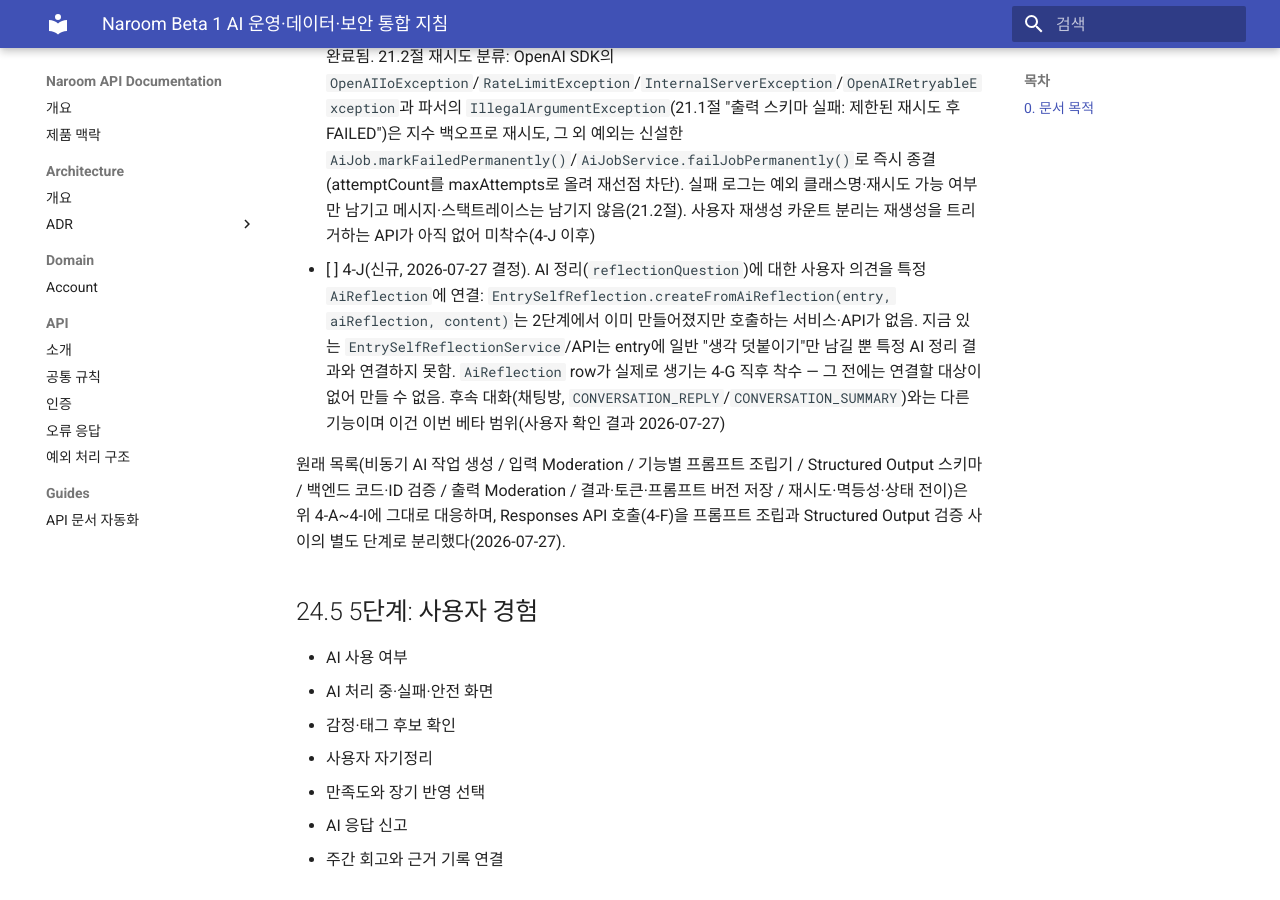
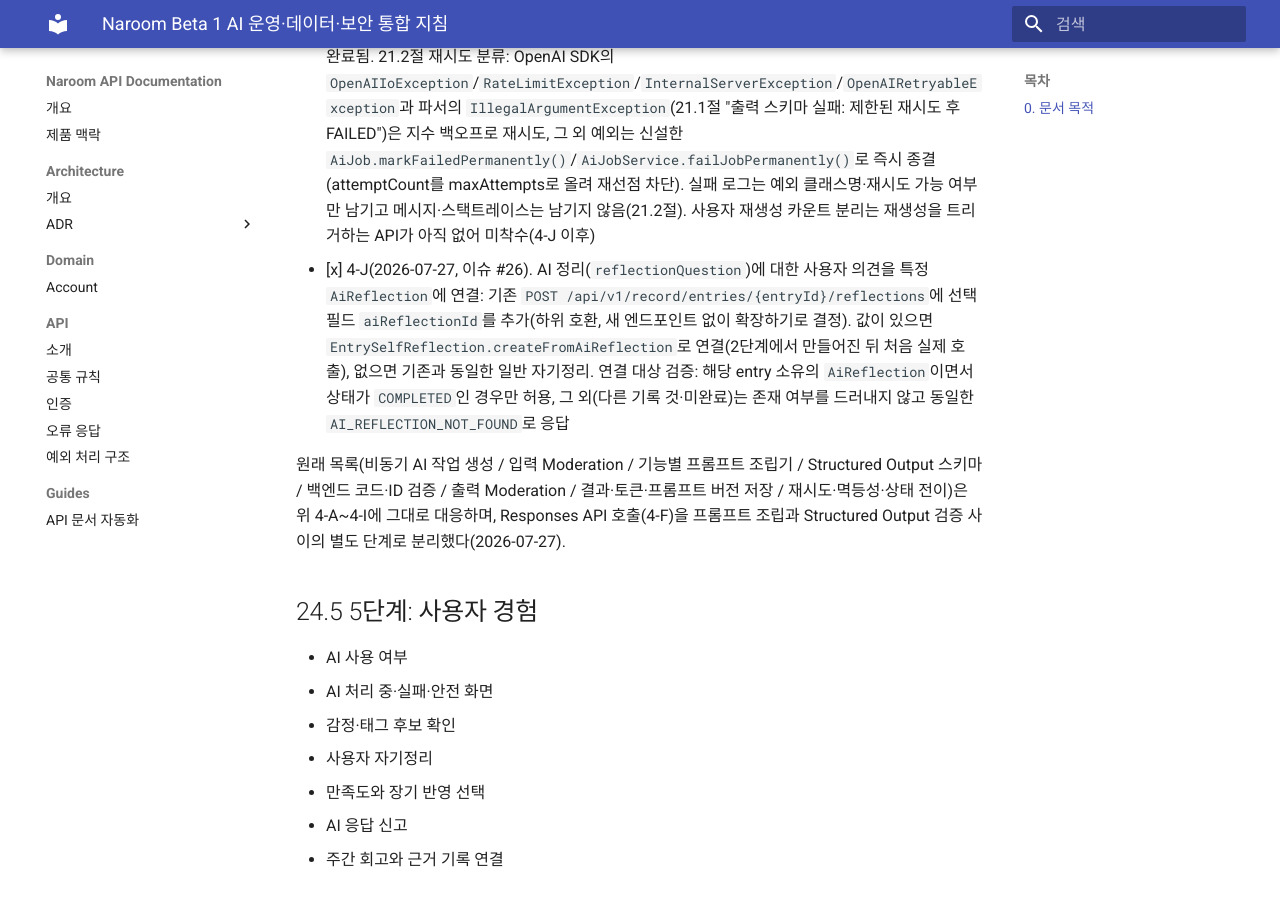
Before and after one commit to gvo-cheryl/narrom-api, an MkDocs documentation site: the page built from docs/api/ai-policy-architecture.md, in a window 1280 px wide and 900 px high, scrolled down 34398 px. Built offline with MkDocs 1.6.1 and Material for MkDocs 9.7.7, drawn with Linux system fonts in a browser that asks for light colours.

Commit message:
docs(ai): 4단계 파이프라인 4-J 완료 체크
관련: #20, #26

```diff
--- a/docs/api/ai-policy-architecture.md
+++ b/docs/api/ai-policy-architecture.md
@@ -1095,7 +1095,7 @@ OpenAI가 처리할 본문을 별도의 암호문 상태로 보내면 모델이
 - [x] 4-G. Structured Output 스키마 + 백엔드 코드·ID 검증(2026-07-27, 이슈 #26, ENTRY_REFLECTION만): `EntryReflectionSchema`로 실제 JSON Schema 정의(strict, 배열 maxItems=5). **문서 예시(emotionCandidates.code 등 영문 심볼)를 실제 데이터 모델에 맞게 조정** — Tag 엔티티에 코드 컬럼이 없어 모델이 태그 표시명(name)과 같은 표현으로 응답하게 하고 `normalizedName`으로 매칭. `EntryReflectionResponseParser`가 9.1절 백엔드 재검증 원칙을 구현: 신뢰도 0~1 범위 밖 후보 제외, 태그명은 V6 시딩된 SYSTEM 태그와 매칭(매칭 실패 시 9.3절대로 unmapped로 보관·자동 생성 안 함), evidenceEntryIds는 현재 회원 소유로 재확인(다른 회원 기록 ID는 조용히 제외), safetyStatus는 모델 자기보고 값으로만 취급(출력 안전 판정의 근거는 아님 - 그건 4-H가 담당)
 - [x] 4-H. 출력 Moderation + 결과 저장(2026-07-27, 이슈 #26, ENTRY_REFLECTION만): `EntryReflectionOutcomeService.persist()` 구현. 4-D의 `applyInputSafetyGrade`와 같은 방식으로 판정(실제 Moderation 호출)과 저장을 분리 — outputSafetyGrade는 호출자가 이미 계산해 넘겨준다. `AiPromptVersion`은 get-or-create로 라벨별 1회만 생성(시딩 없이). `AiGenerationRun.complete()`로 토큰·입출력 안전 상태 기록, `AiReflection`은 NORMAL이면 `complete()`, RESTRICTED/CRISIS면 신설한 `blockAsUnsafe()`/`markSafetySupport()`로 상태만 남기고 실제 텍스트는 저장하지 않음(안전하지 않다고 판단된 내용을 downstream에 남기지 않기 위함). 마지막으로 `AiJobService`의 completeJob/blockJob/markJobSafetySupport로 작업 상태 확정
 - [x] 4-I. 재시도·멱등성·상태 전이 마무리 + 파이프라인 실연결(2026-07-27, 이슈 #26, ENTRY_REFLECTION만): `EntryReflectionJobProcessor`가 4-D~4-H를 한 번의 claim된 작업 처리로 잇는다. `AiJobClaimScheduler`(claim 배치→bounded 실행기 dispatch)와 `AiWorkerExecutorConfig`(`ThreadPoolTaskExecutor`, `naroom.ai.worker.executor.*`)를 `naroom.ai.worker.enabled`로 함께 활성화 — 지난 단계들에서 반복해서 미뤄온 실연결이 여기서 완료됨. 21.2절 재시도 분류: OpenAI SDK의 `OpenAIIoException`/`RateLimitException`/`InternalServerException`/`OpenAIRetryableException`과 파서의 `IllegalArgumentException`(21.1절 "출력 스키마 실패: 제한된 재시도 후 FAILED")은 지수 백오프로 재시도, 그 외 예외는 신설한 `AiJob.markFailedPermanently()`/`AiJobService.failJobPermanently()`로 즉시 종결(attemptCount를 maxAttempts로 올려 재선점 차단). 실패 로그는 예외 클래스명·재시도 가능 여부만 남기고 메시지·스택트레이스는 남기지 않음(21.2절). 사용자 재생성 카운트 분리는 재생성을 트리거하는 API가 아직 없어 미착수(4-J 이후)
-- [ ] 4-J(신규, 2026-07-27 결정). AI 정리(`reflectionQuestion`)에 대한 사용자 의견을 특정 `AiReflection`에 연결: `EntrySelfReflection.createFromAiReflection(entry, aiReflection, content)`는 2단계에서 이미 만들어졌지만 호출하는 서비스·API가 없음. 지금 있는 `EntrySelfReflectionService`/API는 entry에 일반 "생각 덧붙이기"만 남길 뿐 특정 AI 정리 결과와 연결하지 못함. `AiReflection` row가 실제로 생기는 4-G 직후 착수 — 그 전에는 연결할 대상이 없어 만들 수 없음. 후속 대화(채팅방, `CONVERSATION_REPLY`/`CONVERSATION_SUMMARY`)와는 다른 기능이며 이건 이번 베타 범위(사용자 확인 결과 2026-07-27)
+- [x] 4-J(2026-07-27, 이슈 #26). AI 정리(`reflectionQuestion`)에 대한 사용자 의견을 특정 `AiReflection`에 연결: 기존 `POST /api/v1/record/entries/{entryId}/reflections`에 선택 필드 `aiReflectionId`를 추가(하위 호환, 새 엔드포인트 없이 확장하기로 결정). 값이 있으면 `EntrySelfReflection.createFromAiReflection`로 연결(2단계에서 만들어진 뒤 처음 실제 호출), 없으면 기존과 동일한 일반 자기정리. 연결 대상 검증: 해당 entry 소유의 `AiReflection`이면서 상태가 `COMPLETED`인 경우만 허용, 그 외(다른 기록 것·미완료)는 존재 여부를 드러내지 않고 동일한 `AI_REFLECTION_NOT_FOUND`로 응답
 
 원래 목록(비동기 AI 작업 생성 / 입력 Moderation / 기능별 프롬프트 조립기 / Structured Output 스키마 / 백엔드 코드·ID 검증 / 출력 Moderation / 결과·토큰·프롬프트 버전 저장 / 재시도·멱등성·상태 전이)은 위 4-A~4-I에 그대로 대응하며, Responses API 호출(4-F)을 프롬프트 조립과 Structured Output 검증 사이의 별도 단계로 분리했다(2026-07-27).
 
```
